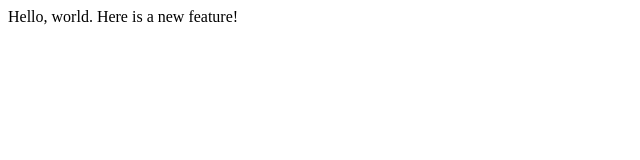
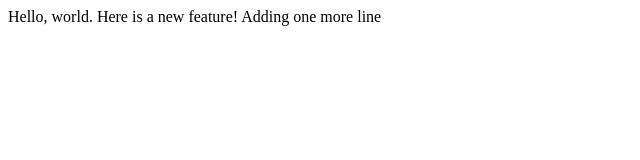
Before and after one commit to michaelr27/lecture-1, a plain HTML site: page index.html in a window 1280 px wide. Shown: the whole page, without its empty margins (0-640 px from the left). Drawn offline with Linux system fonts and the light colour scheme.

Commit message:
Update index.html

```diff
--- a/index.html
+++ b/index.html
@@ -8,5 +8,6 @@
     <body>
         Hello, world.
         Here is a new feature!
+        Adding one more line
     </body>
 </html>
```
